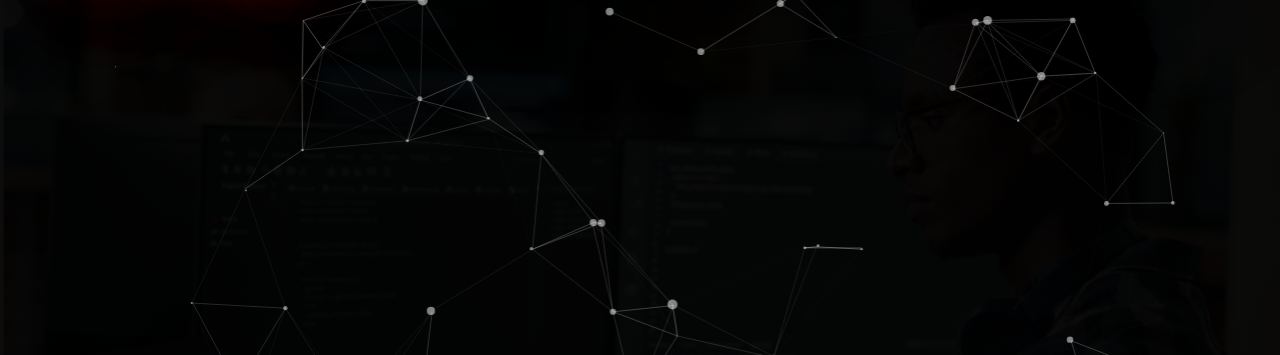
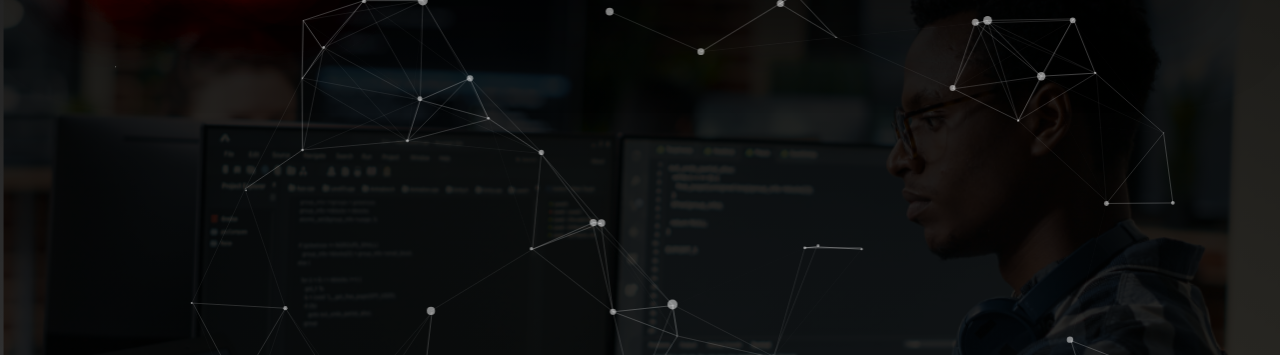
Before and after one commit to paulomahn/new-portfolio, a plain HTML site: page index.html in a window 1280 px wide. Shown: the part 67-422 px from the top of the page. Drawn offline with Linux system fonts and the light colour scheme.

Commit message:
makechanges

```diff
--- a/i1.css
+++ b/i1.css
@@ -13,7 +13,7 @@
     padding-left: 7%;
     padding-right: 7%;
     padding-bottom: 20px;
-    background-image: linear-gradient(rgba(0, 0, 0, 0.952),rgba(0, 0, 0, 0.952)), url(homepage.png);
+    background-image: linear-gradient(rgba(0, 0, 0, 0.87),rgba(0, 0, 0, 0.788)), url(homepage.png);
     background-position: center;
     background-repeat: no-repeat;
     background-size: cover;
```
